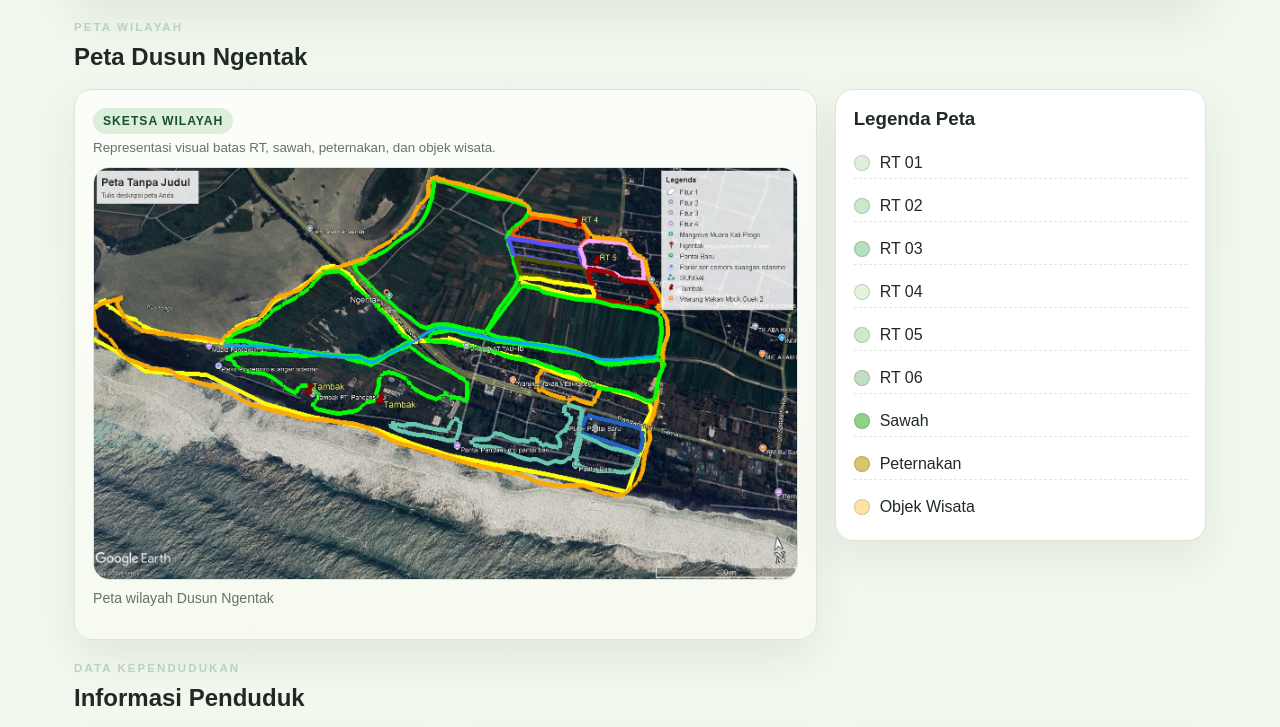
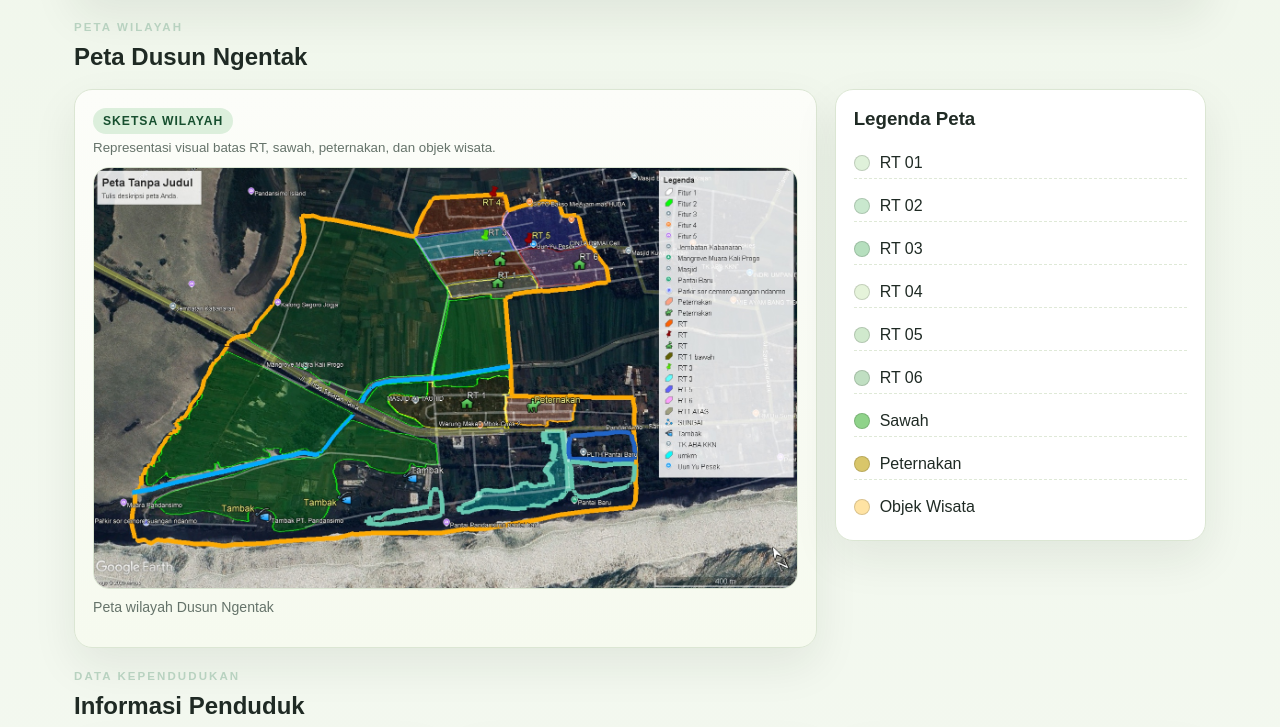
Before and after one commit to ArmandoFirlian/village-admin, a website built with Vite: page index.html in a window 1280 px wide. Shown: the part 679-1406 px from the top of the page. Built offline with nearby package versions, Linux system fonts and the light colour scheme.

Commit message:
Update index.html

```diff
--- a/index.html
+++ b/index.html
@@ -60,7 +60,7 @@
             <small>Representasi visual batas RT, sawah, peternakan, dan objek wisata.</small>
           </div>
           <div class="map-card__image">
-            <img src="map.jpg" alt="Peta wilayah Dusun Ngentak" class="map-image" />
+            <img src="maps.jpg" alt="Peta wilayah Dusun Ngentak" class="map-image" />
           </div>
           <p class="map-image-note">Peta wilayah Dusun Ngentak</p>
         </div>
```
